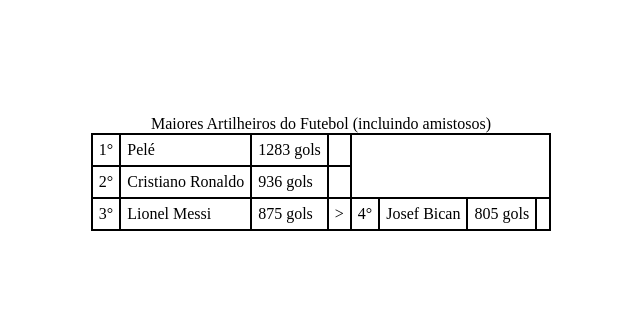
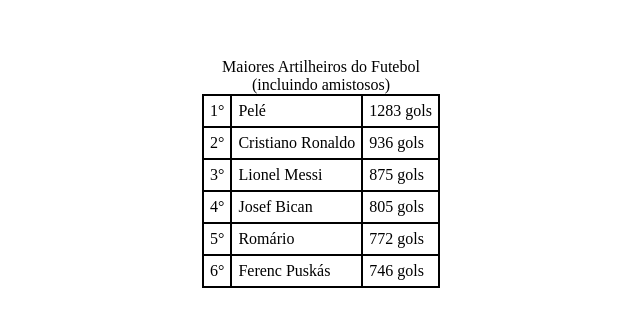
Before and after one commit to pedromarcalbarros/TabelaPedroMar-al, a plain HTML site: page index.html in a window 1280 px wide. Shown: the part 235-562 px from the top of the page, without its empty margins (327-967 px from the left). Drawn offline with Linux system fonts and the light colour scheme.

Commit message:
Update index.html

```diff
--- a/index.html
+++ b/index.html
@@ -29,10 +29,12 @@
     <table>
         <caption>Maiores Artilheiros do Futebol (incluindo amistosos) </caption>
         <thead>
-    <tr><td>1°</td> <td>Pelé</td> <td>1283 gols</td> <td>
-      <tr> <td>2°</td> <td>Cristiano Ronaldo</td> <td>936 gols</td> <td>
-    <tr><td>3°</td> <td>Lionel Messi</td> <td>875 gols</td> <td><img
-    </tr>><td>4°</td> <td>Josef Bican</td> <td>805 gols</td> <td> <tr></tr>
+    <tr><td>1°</td> <td>Pelé</td> <td>1283 gols</td></tr>
+      <tr><td>2°</td> <td>Cristiano Ronaldo</td> <td>936 gols</td></tr>
+    <tr><td>3°</td> <td>Lionel Messi</td> <td>875 gols</td></tr>
+   <tr> <td>4°</td> <td>Josef Bican</td> <td>805 gols</td></tr>
+   <tr> <td>5°</td><td>Romário</td> <td>772 gols</td></tr>
+   <tr><td>6°</td> <td>Ferenc Puskás</td> <td>746 gols</td></tr>
 
     </table>
     </div>
```
